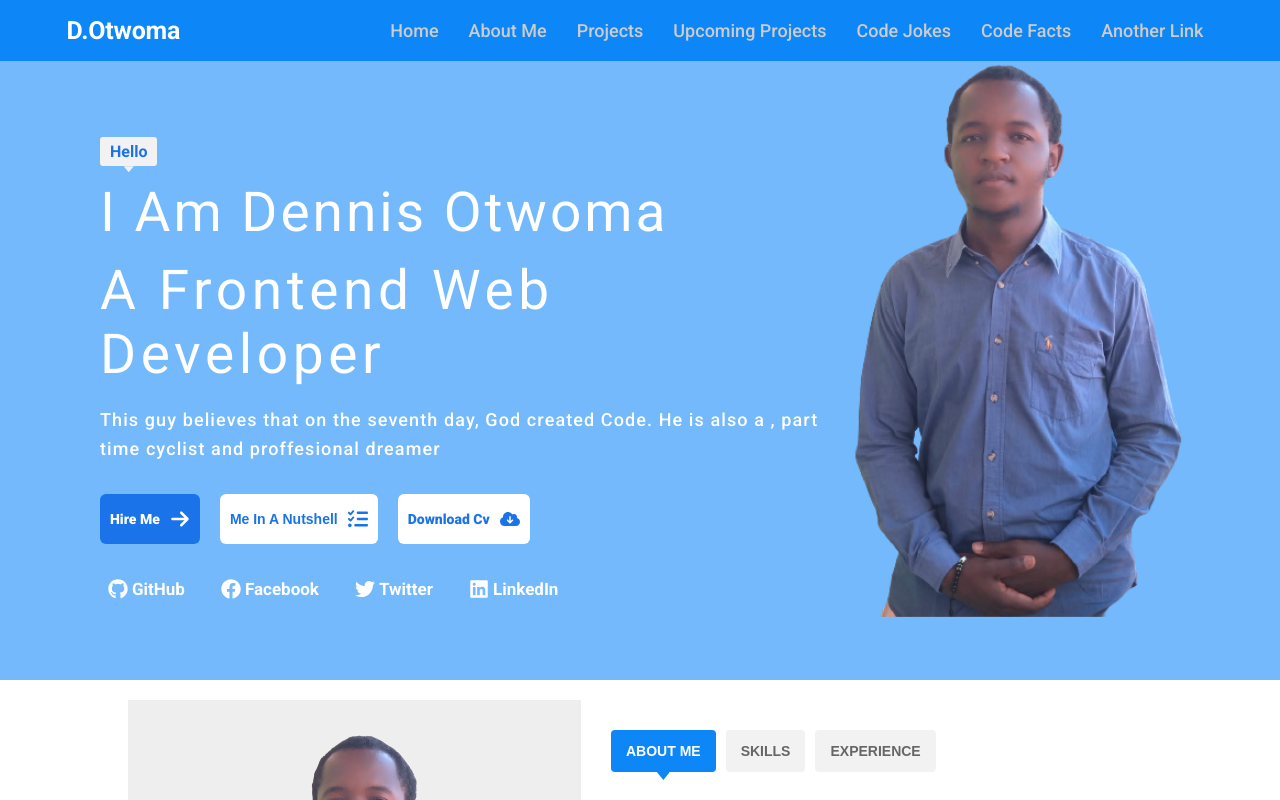
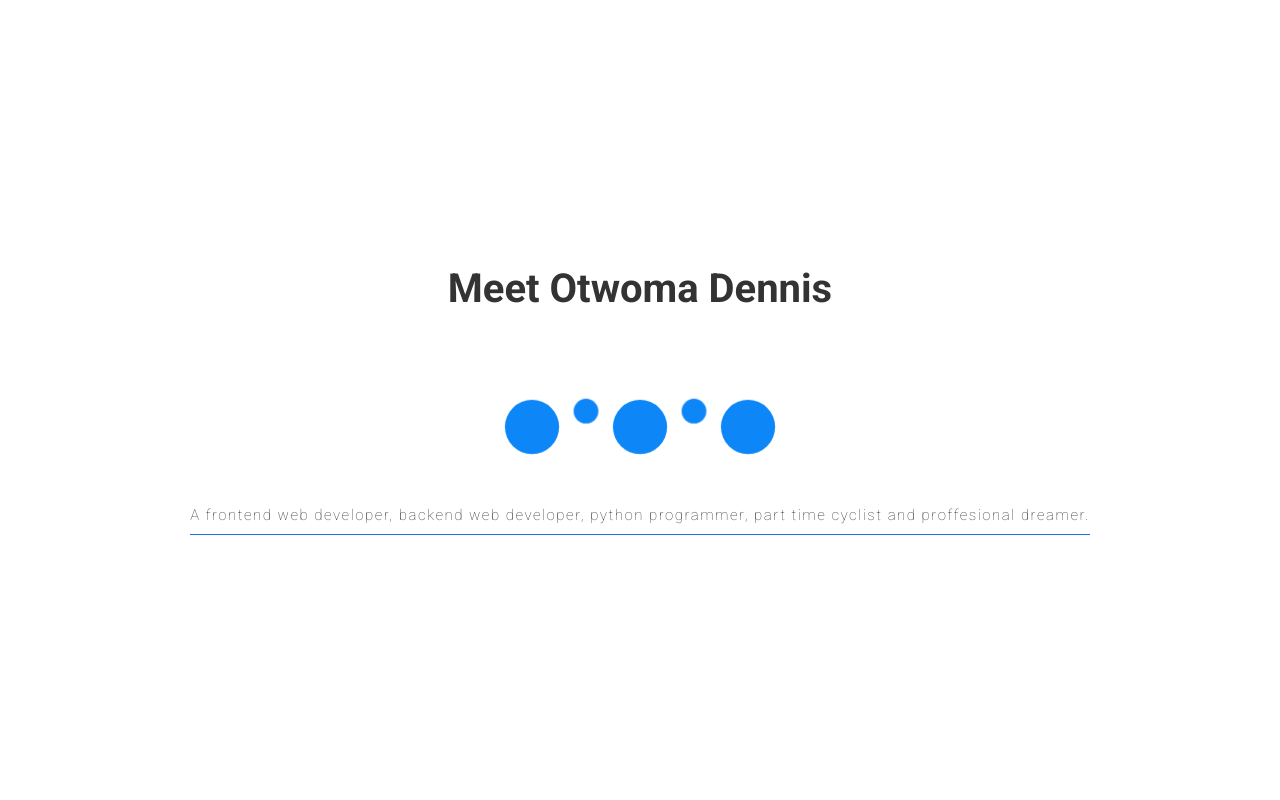
Before and after one commit to codeme254/portfolio-otwoma, a React (Create React App) app: page / in a window 1280 px wide. Shown: the top 800 px of the page. Built offline with nearby package versions, Linux system fonts and the light colour scheme.

Commit message:
added page load animations

```diff
--- a/package.json
+++ b/package.json
@@ -12,6 +12,7 @@
     "react-google-maps": "^9.4.5",
     "react-router-dom": "^6.3.0",
     "react-scripts": "5.0.0",
+    "react-spinners": "^0.11.0",
     "swiper": "^8.0.7",
     "web-vitals": "^2.1.4"
   },
--- a/src/App.css
+++ b/src/App.css
@@ -36,6 +36,28 @@ body {
   border: none;
   outline: none;
   cursor: pointer;
+}
+
+.loader{
+  width: 100vw;
+  height: 100vh;
+  display: flex;
+  flex-direction: column;
+  justify-content: center;
+  align-items: center;
+}
+
+.loader__title{
+  font-size: 4rem;
+  margin-bottom: 8rem;
+}
+
+.loader__paragraph{
+  margin-top: 6rem;
+  font-size: 1.5rem;
+  letter-spacing: 1.5px;
+  padding-bottom: 1rem;
+  border-bottom: 1px solid var(--color-primary-dark);
 }
 /* TODO: end of utility classes */
 
--- a/src/App.js
+++ b/src/App.js
@@ -1,4 +1,5 @@
 import './App.css';
+import { useState, useEffect} from 'react';
 import Navigation from './components/Navigation/Navigation';
 import Home from './components/Home/Home'
 import About from './components/About/About'
@@ -8,9 +9,28 @@ import Contact from './components/Contact/Contact';
 import Jokes from './components/Jokes/Jokes';
 import Footer from './components/Footer/Footer';
 
+import RiseLoader from "react-spinners/RiseLoader";
+
 function App() {
+  const color = '#0d86f8';
+  const [loading, setLoading ] = useState(false)
+  useEffect(() => {
+    setLoading(true)
+    setTimeout(() => {
+      setLoading(false)
+    }, 6000)
+  }, [])
   return (
     <div className="App">
+      {
+        loading ?
+        <div className='loader'>
+          <h1 className='loader__title'>Meet Otwoma Dennis</h1>
+          <RiseLoader color={color} loading={loading}  size={50} />
+          <p className='loader__paragraph'>A frontend web developer, backend web developer, python programmer, part time cyclist and proffesional dreamer.</p>
+        </div>
+         :
+        <>
           <Navigation />
           <Home />
           <About />
@@ -19,6 +39,8 @@ function App() {
           <Contact />
           <Jokes />
           <Footer />
+        </>
+      }
     </div>
   );
 }
--- a/src/components/Jokes/Jokes.jsx
+++ b/src/components/Jokes/Jokes.jsx
@@ -1,69 +1,69 @@
-import React from 'react';
-import Joke from './Joke';
-import Heading from '../Heading/Heading';
-import Carousel from 'react-elastic-carousel';
-
-
-
+import React from "react";
+import Joke from "./Joke";
+import Heading from "../Heading/Heading";
+import Carousel from "react-elastic-carousel";
 
 const Jokes = () => {
   const jokes = [
     {
       jokeMain: "Are you a computer keyboard?",
-            jokeAnswer: "Because you're my type"
+      jokeAnswer: "Because you're my type",
     },
     {
       jokeMain: "Is your name Google?",
-            jokeAnswer: "Because you have everything I've been searching for"
+      jokeAnswer: "Because you have everything I've been searching for",
     },
     {
       jokeMain: "Are you a double?",
-            jokeAnswer: "The thought of you always floats inside my head"
+      jokeAnswer: "The thought of you always floats inside my head",
     },
     {
       jokeMain: "Can you be my private variable?",
-            jokeAnswer: "I want to be the only one with access to you"
+      jokeAnswer: "I want to be the only one with access to you",
     },
     {
       jokeMain: "How do you tell HTML from HTML5?",
-            jokeAnswer: "Try it out in Internet Explorer. Did it work? No? It’s HTML5"
+      jokeAnswer:
+        "Try it out in Internet Explorer. Did it work? No? It’s HTML5",
     },
     {
-            jokeMain: "A programmer's wife tells him: \"While you're at the store, get some milk\".",
-            jokeAnswer: "He never comes back."
+      jokeMain:
+        "A programmer's wife tells him: \"While you're at the store, get some milk\".",
+      jokeAnswer: "He never comes back.",
     },
     {
       jokeMain: "Why did the programmer leave his job ?",
-            jokeAnswer: "Because he couldn’t hack it."
+      jokeAnswer: "Because he couldn’t hack it.",
     },
     {
       jokeMain: "What do programmers do when they're hungry?",
-            jokeAnswer: "They grab a byte"
+      jokeAnswer: "They grab a byte",
     },
     {
       jokeMain: "Why do programmers like dark mode?",
-            jokeAnswer: "Because light attracts bugs"
+      jokeAnswer: "Because light attracts bugs",
     },
     {
       jokeMain: "How does a programmer get cooler in the summer?",
-            jokeAnswer: "He opens Windows"
+      jokeAnswer: "He opens Windows",
     },
     {
       jokeMain: "Why do programmers wear glasses?",
-            jokeAnswer: "Because they can't C#"
+      jokeAnswer: "Because they can't C#",
     },
-    ]
-    return(
-        <section className='jokes-section'>
+  ];
+  return (
+    <section className="jokes-section">
       <Heading title="jokes" subTitle="let's take a break and build a smile" />
       <div className="jokes__container">
         <Carousel itemsToShow={2}>
-                { jokes.map((el, i) => <Joke joke={el.jokeMain} punchline={el.jokeAnswer} />) }
+          {jokes.map((el, i) => (
+            <Joke joke={el.jokeMain} punchline={el.jokeAnswer} key={i} />
+          ))}
         </Carousel>
-            { console.log(Carousel)}
       </div>
     </section>
-    )
-}
+  );
+};
 
 export default Jokes;
```
Also changed, not shown: 1 other file (tests, documents, lock files or other folders). Lines whose indentation alone changed are shown as unchanged.
